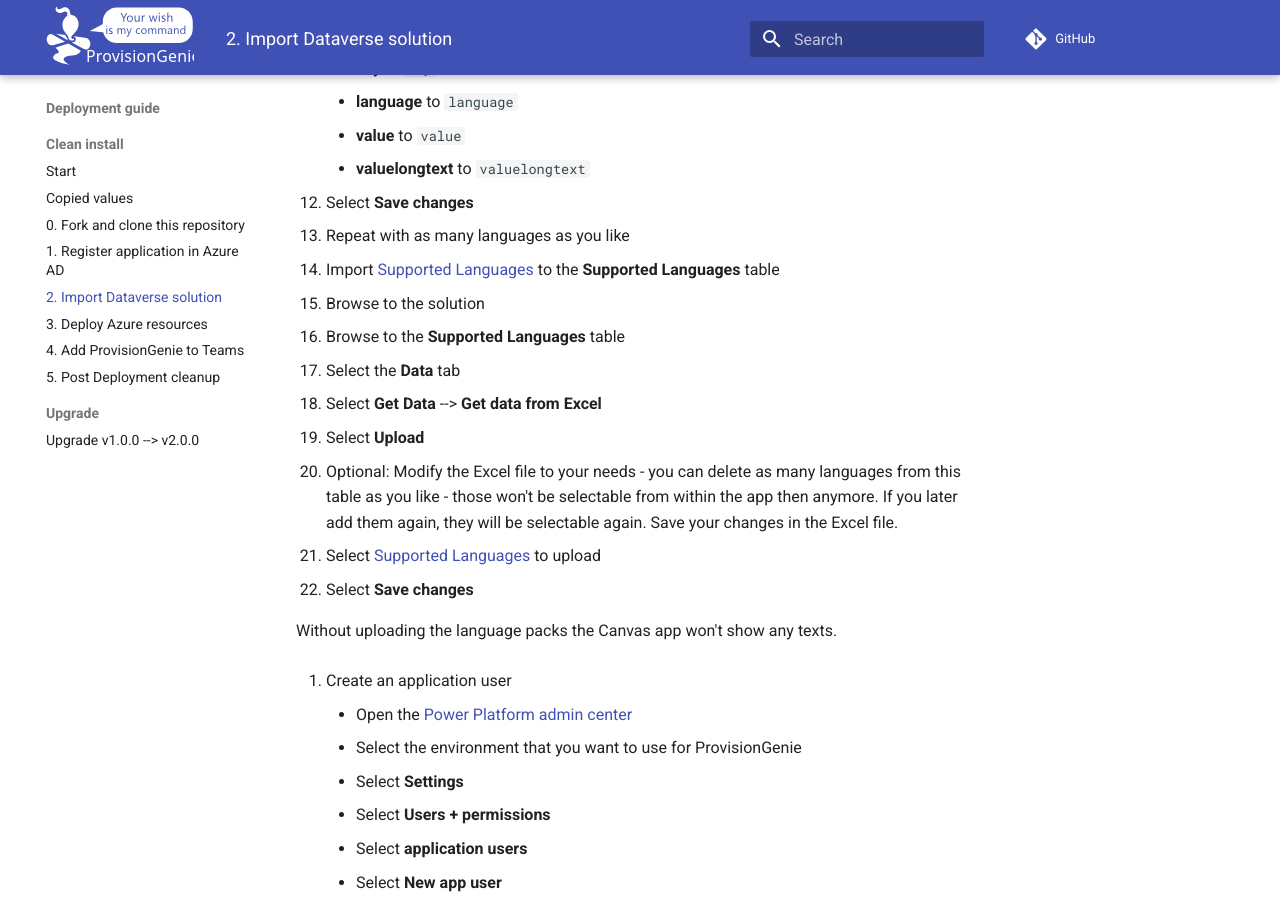
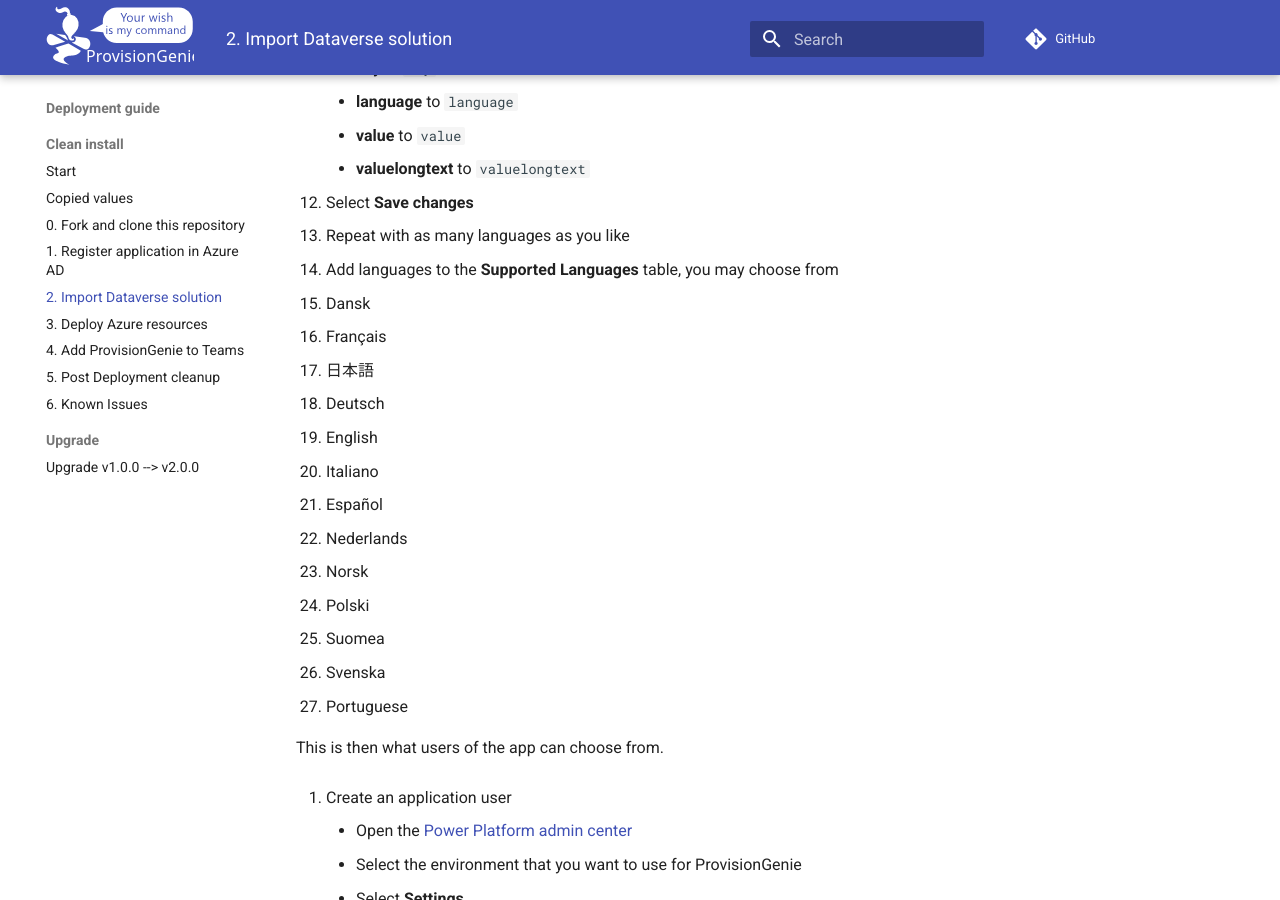
Before and after one commit to ProvisionGenie/ProvisionGenie, an MkDocs documentation site: the page built from Docs/docs/deploymentguide/2-importsolution.md, in a window 1280 px wide and 900 px high, scrolled down 1581 px. Built offline with MkDocs 1.6.1 and Material for MkDocs 9.7.7, drawn with Linux system fonts in a browser that asks for light colours; comment, search, counter and statistics services are not loaded.

Commit message:
adds PG solution,adds known issues

```diff
--- a/Docs/docs/deploymentguide/2-importsolution.md
+++ b/Docs/docs/deploymentguide/2-importsolution.md
@@ -40,20 +40,25 @@
    - Select **Save changes**
    - Repeat with as many languages as you like
 
-4. Import [Supported Languages](Deployment\Solution\localization\SupportedLanguages.xlsx) to the **Supported Languages** table
+4. Add languages to the **Supported Languages** table, you may choose from
 
-  - Browse to the solution
-  - Browse to the **Supported Languages** table
-  - Select the **Data** tab
-  - Select **Get Data** --> **Get data from Excel**
-  - Select **Upload**
-  - Optional: Modify the Excel file to your needs - you can delete as many languages from this table as you like - those won't be selectable from within the app then anymore. If you later add them again, they will be selectable again. Save your changes in the Excel file.
-  - Select [Supported Languages](Deployment\Solution\localization\SupportedLanguages.xlsx) to upload
-  - Select **Save changes**
+* Dansk
+* Français
+* 日本語
+* Deutsch
+* English
+* Italiano
+* Español
+* Nederlands
+* Norsk
+* Polski
+* Suomea
+* Svenska
+* Portuguese
 
-Without uploading the language packs the Canvas app won't show any texts.
+This is then what users of the app can choose from.
 
-5. Create an application user
+1. Create an application user
 
     - Open the [Power Platform admin center](https://admin.powerplatform.microsoft.com/)
     - Select  the environment that you want to use for ProvisionGenie
--- a/Docs/mkdocs.yml
+++ b/Docs/mkdocs.yml
@@ -33,6 +33,7 @@
       - 3. Deploy Azure resources: 'deploymentguide/3-deployazureresources.md'
       - 4. Add ProvisionGenie to Teams: 'deploymentguide/4-addtoteams.md'
       - 5. Post Deployment cleanup: 'deploymentguide/5-postdeploycleanup.md'
+      - 6. Known Issues: 'deploymentsguide/6-knownissues.md'
     - Upgrade:
       - Upgrade v1.0.0 --> v2.0.0: 'deploymentguide/upgradev100v200.md'
   - About:
```
Also changed, not shown: other parts of Docs/docs/deploymentguide/2-importsolution.md (+3 -3 lines), Docs/docs/deploymentguide/6-knownissues.md (added, +4 -0 lines), 4 other files.
